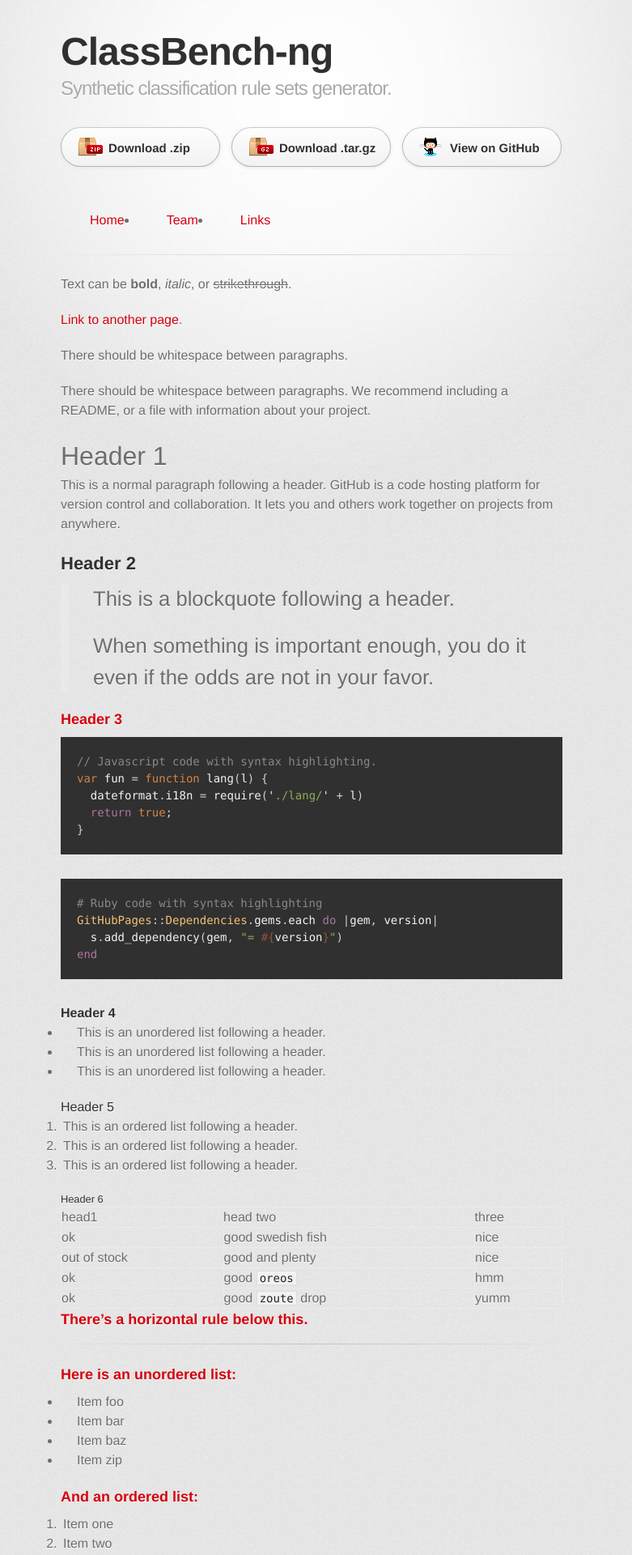
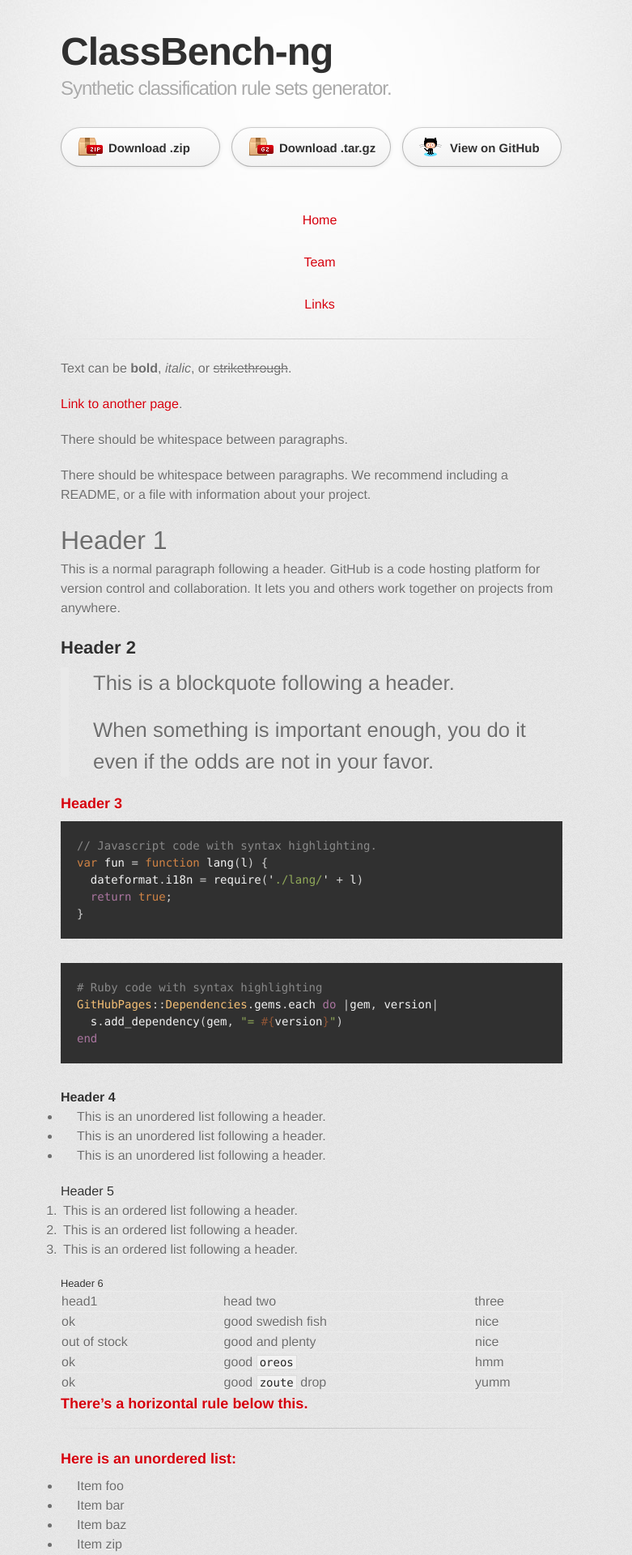
Before and after one commit to classbench-ng/classbench-ng.github.io, a Jekyll site: the page built from index.md, in a window 1280 px wide. Shown: the top 1920 px of the page at 81% size, without its empty margins (255-1036 px from the left). Built offline with Jekyll 4.4.1, drawn with Linux system fonts in a browser that asks for light colours; some web fonts are replaced.

Commit message:
Update jekyll-theme-tactile.scss

```diff
--- a/_sass/jekyll-theme-tactile.scss
+++ b/_sass/jekyll-theme-tactile.scss
@@ -349,9 +349,9 @@ footer a:hover {
 //  background-color: #333;
 }
 
-.navigation_bar li {
-  float: left;
-}
+//.navigation_bar li {
+//  float: left;
+//}
 
 .navigation_bar li a {
   display: block;
```
